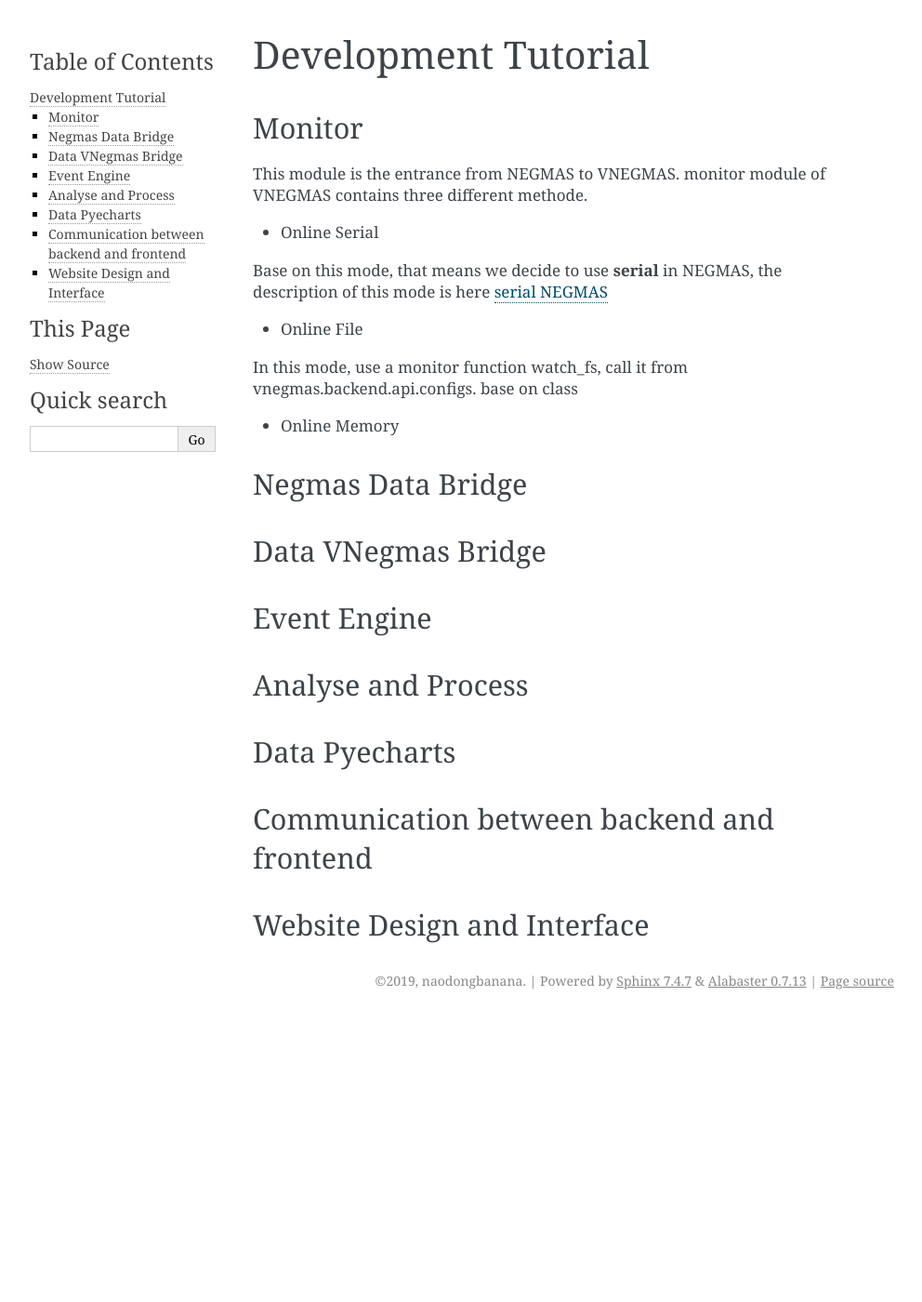
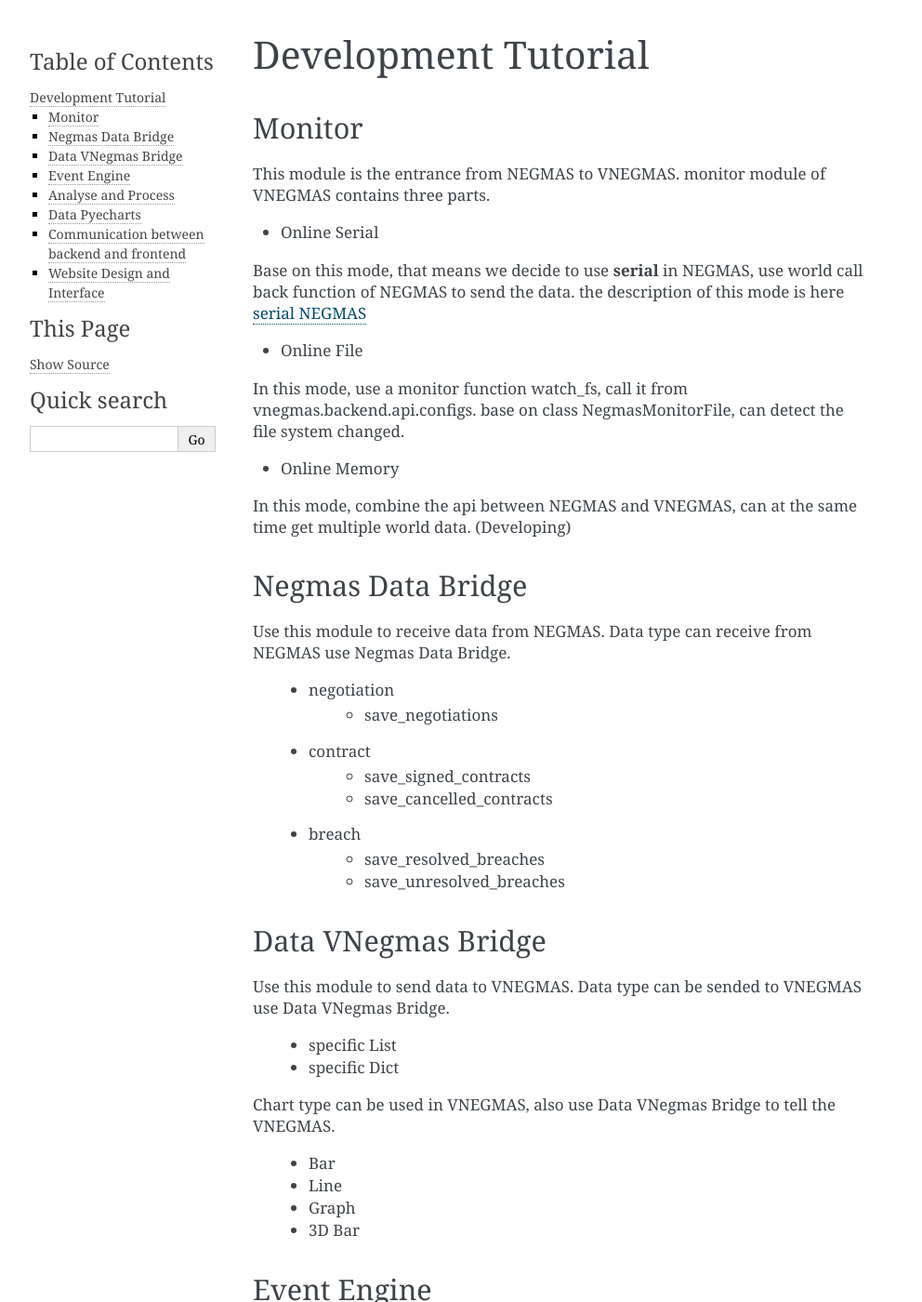
Before and after one commit to YueNing/vnegmas, a Sphinx documentation site: the page built from docs/develop.rst, in a window 1280 px wide and 1400 px high. Shown: the whole window at 93% size, without its empty margins (148-1140 px from the left). Built offline with Sphinx 7.4.7, drawn with Linux system fonts in a browser that asks for light colours; some of the changed text lies outside the part shown.

Commit message:
the overview of development documentation

```diff
--- a/docs/develop.rst
+++ b/docs/develop.rst
@@ -9,44 +9,88 @@ Monitor
 ****************************
 
 | This module is the entrance from NEGMAS to VNEGMAS.
-  monitor module of VNEGMAS contains three different methode.
+  monitor module of VNEGMAS contains three parts.
 
 - Online Serial
 
-| Base on this mode, that means we decide to use **serial** in NEGMAS,
+| Base on this mode, that means we decide to use **serial** in NEGMAS, use world call back function of NEGMAS to send the data.
   the description of this mode is here `serial NEGMAS <https://negmas.readthedocs.io/en/stable/api/negmas.apps.scml.anac2019_tournament.html?highlight=serial#anac2019-tournament>`_
 
 - Online File
 
 | In this mode, use a monitor function watch_fs,
-  call it from vnegmas.backend.api.configs. base on class
+  call it from vnegmas.backend.api.configs. base on class NegmasMonitorFile,
+  can detect the file system changed.
+
 - Online Memory
+
+| In this mode, combine the api between NEGMAS and VNEGMAS,
+  can at the same time get multiple world data. (Developing)
 
 
 ******************************
 Negmas Data Bridge
 ******************************
 
+| Use this module to receive data from NEGMAS.
+  Data type can receive from NEGMAS use Negmas Data Bridge.
+
+    - negotiation
+        * save_negotiations
+    - contract
+        * save_signed_contracts
+        * save_cancelled_contracts
+    - breach
+        * save_resolved_breaches
+        * save_unresolved_breaches
+
 ******************************
 Data VNegmas Bridge
 ******************************
+
+| Use this module to send data to VNEGMAS.
+  Data type can be sended to VNEGMAS use Data VNegmas Bridge.
+
+    - specific List
+    - specific Dict
+
+| Chart type can be used in VNEGMAS, also use Data VNegmas
+  Bridge to tell the VNEGMAS.
+
+    - Bar
+    - Line
+    - Graph
+    - 3D Bar
 
 ******************************
 Event Engine
 ******************************
 
+| The main idea of this module is a simple framework used for sending data to the module of Analyse. decouple the data and Analyse.
+  later can simply add new Event(new type data) and send to module Analyse.
+
 ******************************
 Analyse and Process
 ******************************
+
+| The data that received from event publisher may not be the data that can be combined with Pyecharts.
+  So use this module to deal with data. Prepare for
+  the next module Data Pyecharts.
 
 ******************************
 Data Pyecharts
 ******************************
 
+| Use Pyecharts to define the type of charts.
+
 ******************************************
 Communication between backend and frontend
 ******************************************
 
+| Use Flask
+
 **************************************
 Website Design and Interface
 **************************************
+
+| ECharts, Bootstrap, JQuery, Html, CSS
```
